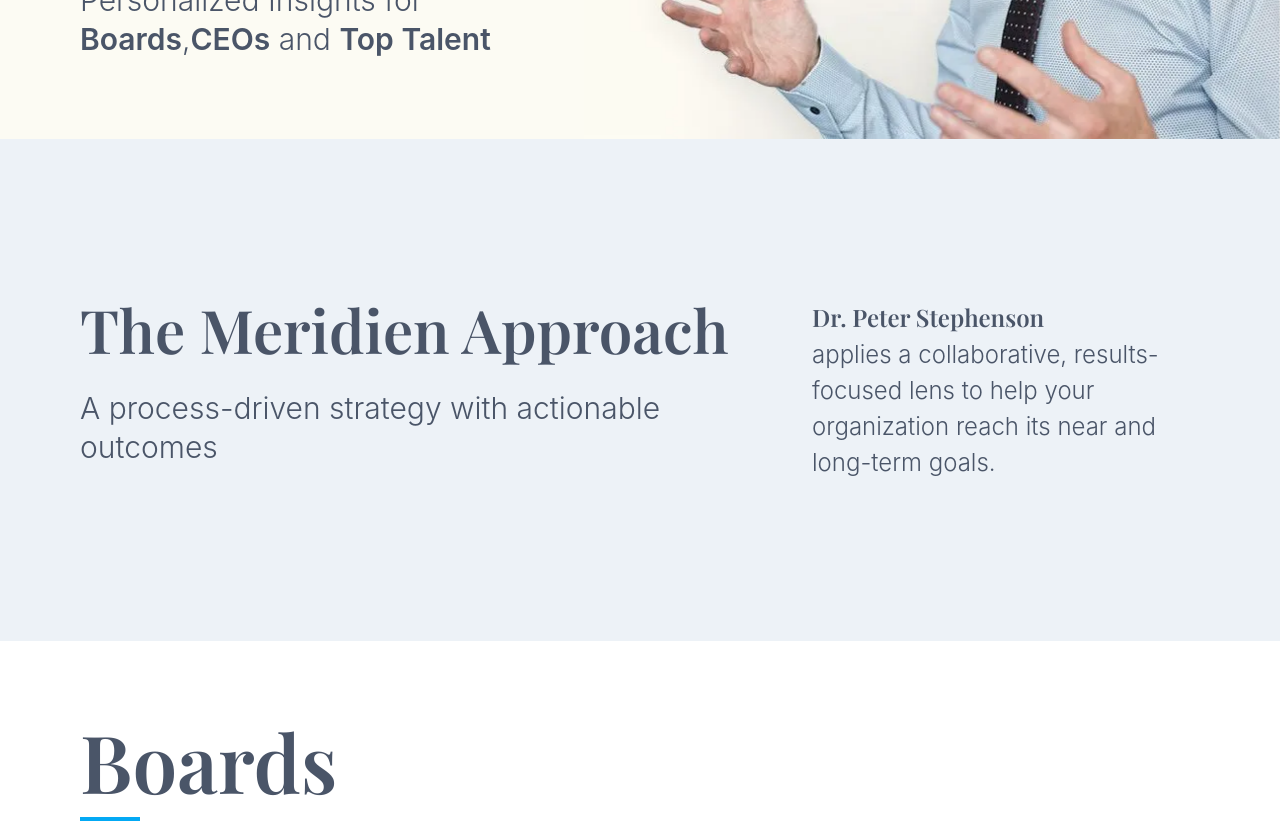
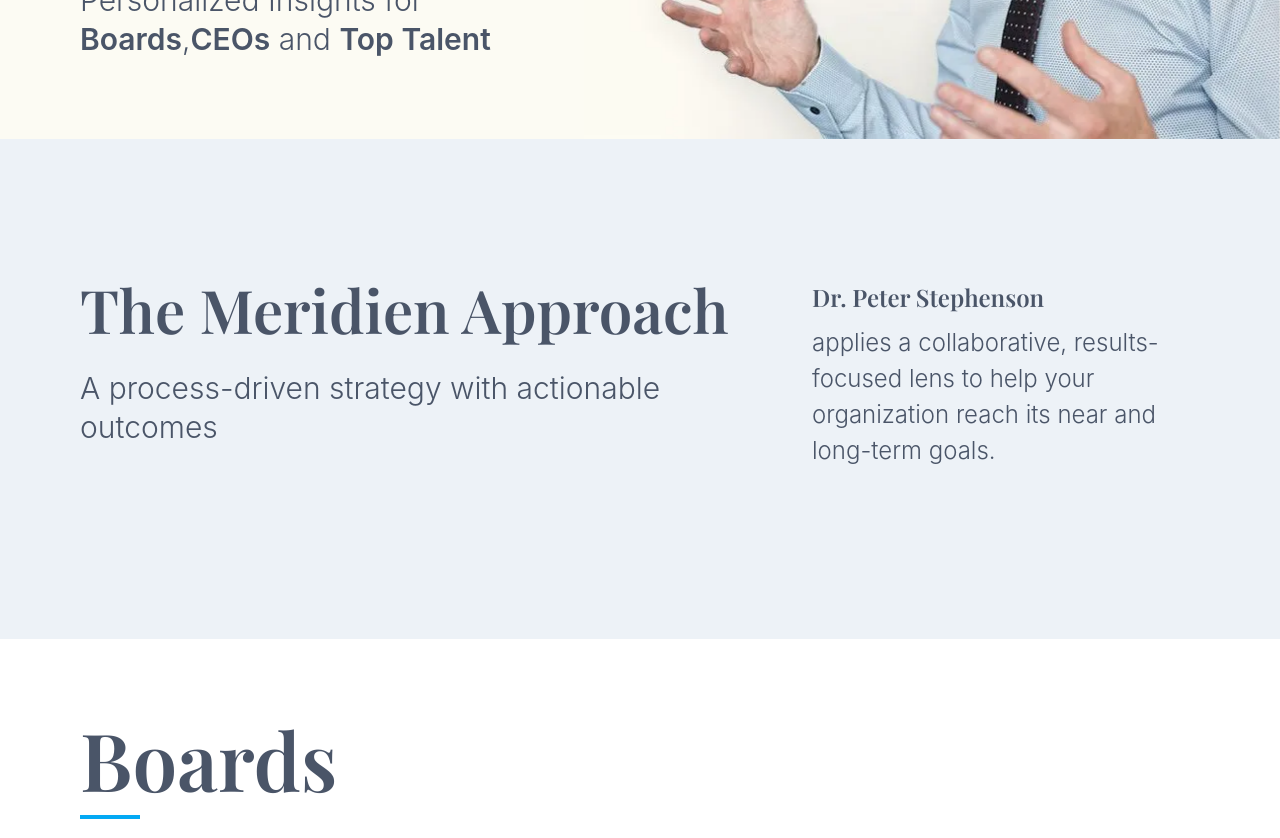
Before and after one commit to meridien-fi/meridien, a Next.js app: page / in a window 1280 px wide. Shown: the part 500-1338 px from the top of the page. Built offline with nearby package versions, Linux system fonts and the light colour scheme; a web font is replaced by a local one.

Commit message:
subintro updates

```diff
--- a/components/subIntro.js
+++ b/components/subIntro.js
@@ -8,10 +8,11 @@
         <SubTitle>A process-driven strategy with actionable outcomes</SubTitle>
       </TitleWrap>
       <Description>
-        <strong>Dr. Peter Stephenson</strong>
-        <br />
-        applies a collaborative, results-focused lens to help your organization
-        reach its near and long-term goals.
+        <p>
+          <strong>Dr. Peter Stephenson</strong>
+          applies a collaborative, results-focused lens to help your
+          organization reach its near and long-term goals.
+        </p>
       </Description>
     </Container>
   </Section>
@@ -26,7 +27,7 @@
   }
 
   @media (min-width: ${(props) => props.theme.screen.lg}) {
-    padding: 16rem 8rem;
+    padding: 14rem 8rem;
   }
 `
 
@@ -70,7 +71,13 @@
 const Description = styled.div`
   font-size: 2.4rem;
 
+  p {
+    margin-bottom: 3rem;
+  }
+
   strong {
+    display: block;
+    margin-bottom: 1rem;
     font-family: var(--serif);
   }
 
```
